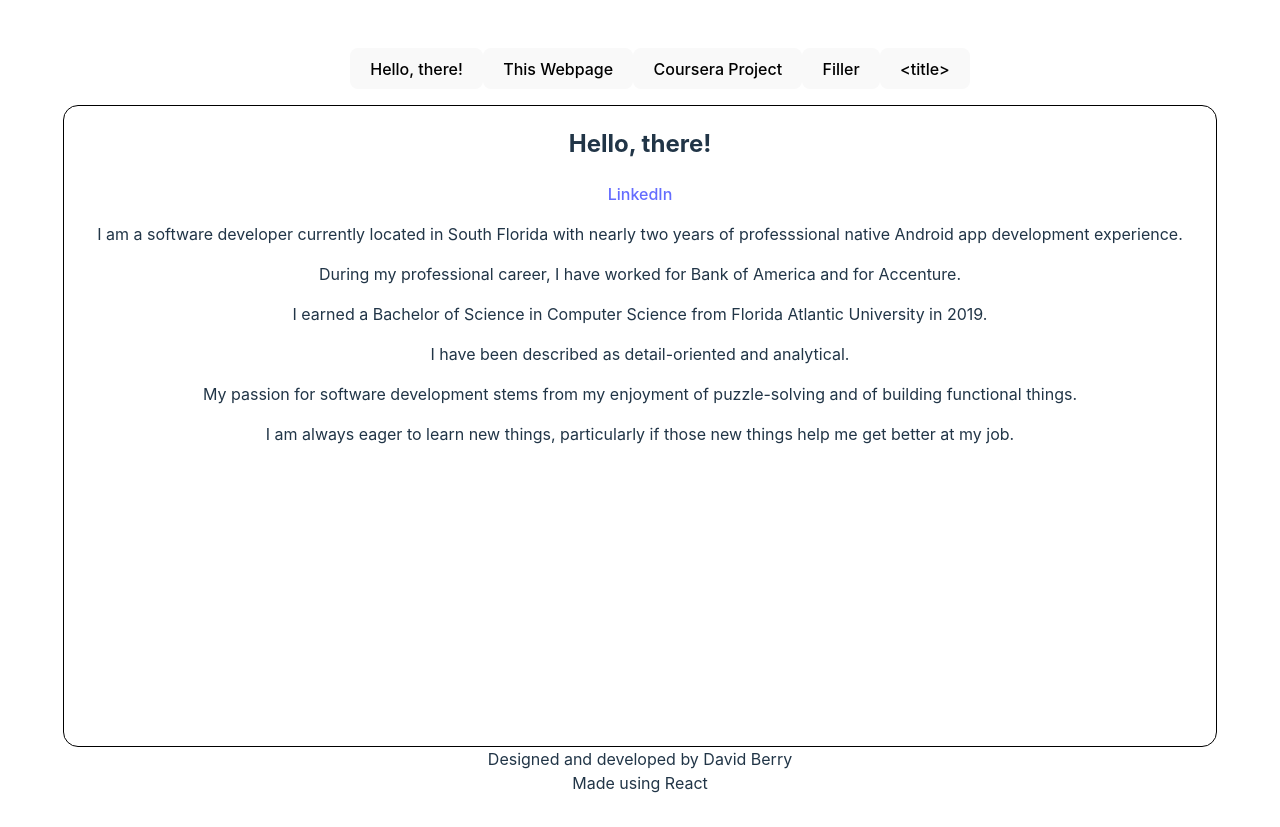
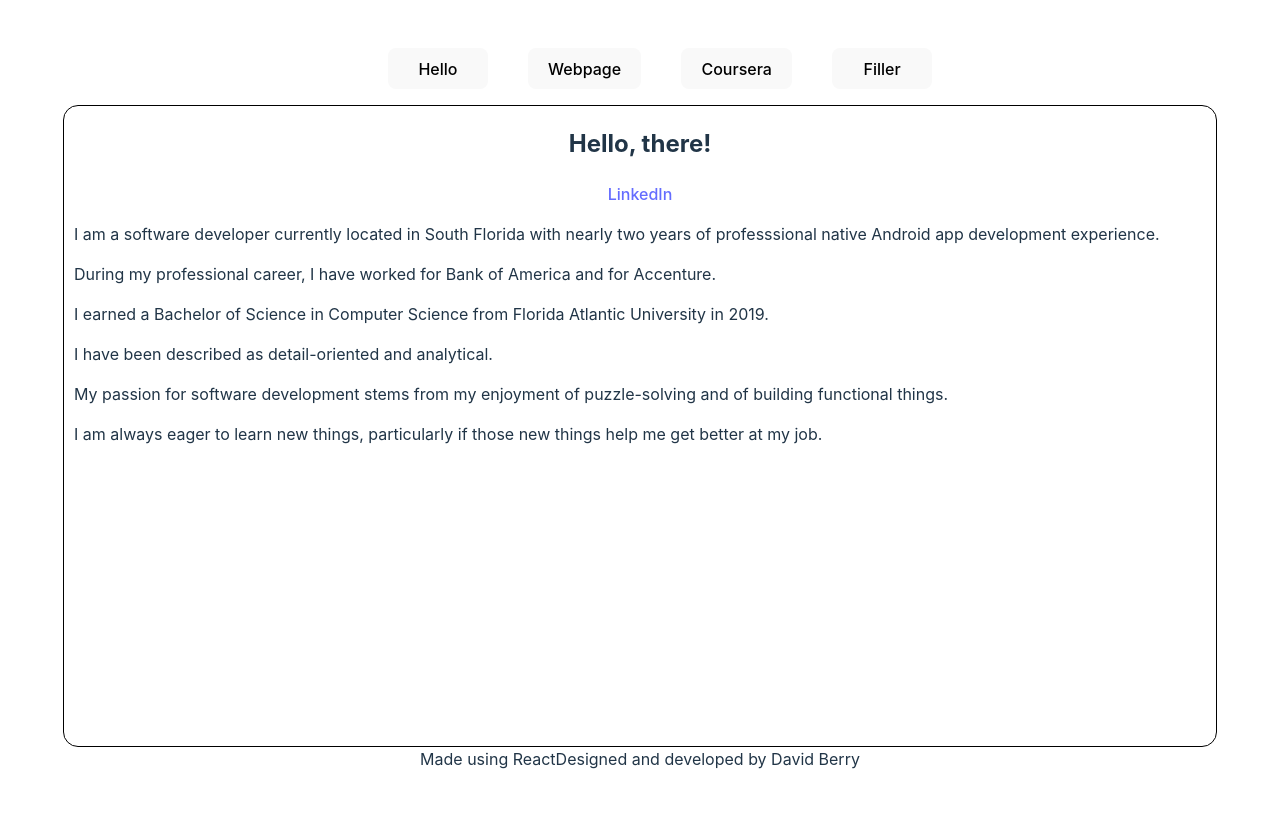
Before and after one commit to DBerry07/DBerry07.github.io, a React (Vite) app: page / in a window 1280 px wide. After the commit the page ends 803 px from the top, so only its background shows below. Built offline with nearby package versions, Linux system fonts and the light colour scheme.

Commit message:
Restructured data and css

```diff
--- a/src/App.jsx
+++ b/src/App.jsx
@@ -3,9 +3,11 @@ import "./css/App.css";
 import Entry from "./components/Entry.jsx";
 import ButtonMenu from "./components/ButtonMenu.jsx";
 import Footer from "./components/Footer.jsx";
+import { Tab } from "./data/constants.js";
 
 function App() {
   const [count, setCount] = useState(0);
+  const entries = Object.keys(Tab);
 
   function handleSelect(value) {
     setCount(value);
@@ -15,7 +17,7 @@ function App() {
     <div className="App">
       <main>
         <ButtonMenu onSelect={handleSelect} />
-        <Entry index={count} />
+        <Entry screen={entries[count]} />
       </main>
       <Footer />
     </div>
--- a/src/components/ButtonMenu.jsx
+++ b/src/components/ButtonMenu.jsx
@@ -1,10 +1,18 @@
 import * as content from "../data/content.js";
+import { Tab } from "../data/constants.js";
+import "../css/ButtonMenu.css";
 
 function ButtonMenu({ onSelect }) {
+  const buttons = Object.keys(Tab);
+
   return (
     <menu>
-      {content.pageContent.map((item, index) => (
-        <button onClick={() => onSelect(index)}>{item.title}</button>
+      {buttons.map((item, index) => (
+        <span>
+          <button class="menu_button" onClick={() => onSelect(index)}>
+            {item}
+          </button>
+        </span>
       ))}
     </menu>
   );
--- a/src/components/Entry.jsx
+++ b/src/components/Entry.jsx
@@ -1,21 +1,30 @@
-import * as content from "../data/content";
+import content from "../data/content";
 import "../css/Entry.css";
 
 function Entry(props) {
-  const entry = content.pageContent[props.index];
+  const entryString = props.screen;
+  console.log("In Entry=" + entryString);
+
+  const entry = content[entryString];
+  const title = entry.title;
   const htmls = entry.htmls;
+  const body = entry.body;
 
+  // console.log("Title: " + title);
+  // console.log("HTMLs: " + htmls);
+  // console.log("Body: " + body);
   return (
     <div id="content-box">
-      <h2>{entry.title}</h2>
-      {htmls.map((item) => (
-        <a href={item[0]} target="_blank">
-          {item[1]}
+      {console.log("Generating content for tab: " + entryString)}
+      <h2>{title}</h2>
+      {htmls.map((html) => (
+        <a href={html[0]} target="_blank">
+          {html[1]}
         </a>
       ))}
 
       <div>
-        {entry.body.map((item) => (
+        {body.map((item, index) => (
           <p>{item}</p>
         ))}
       </div>
--- a/src/components/Footer.jsx
+++ b/src/components/Footer.jsx
@@ -1,8 +1,10 @@
+import "../css/Footer.css";
+
 function Footer() {
   return (
     <footer>
-      Designed and developed by David Berry <br />
-      Made using React
+      <span id="footer-left">Made using React</span>
+      <span id="footer-right">Designed and developed by David Berry</span>
     </footer>
   );
 }
--- /dev/null
+++ b/src/css/ButtonMenu.css
@@ -0,0 +1,9 @@
+
+.menu_button {
+    min-width: 100px;
+}
+
+menu span {
+    padding-left: 20px;
+    padding-right: 20px;
+}
--- a/src/css/Entry.css
+++ b/src/css/Entry.css
@@ -10,3 +10,8 @@
   border-radius: 15px;
   overflow-y: scroll;
 }
+
+#content-box p {
+  text-align: start;
+  padding-left: 10px;
+}
--- /dev/null
+++ b/src/css/Footer.css
@@ -0,0 +1,8 @@
+
+#footer-right {
+    align-items: end;
+}
+
+#footer-left {
+    text-align: start;
+}
--- /dev/null
+++ b/src/data/constants.js
@@ -0,0 +1,15 @@
+
+export class Tab {
+    static Hello = new Tab("Hello");
+    static Webpage = new Tab("Webpage");
+    static Coursera = new Tab("Coursera");
+    static Filler = new Tab("Filler");
+
+    constructor(name) {
+        this.name = name;
+    }
+
+    toString() {
+        return this.name;
+    }
+}
--- a/src/data/content.js
+++ b/src/data/content.js
@@ -1,57 +1,19 @@
-import MyContent from "./MyContent.js"
+import * as constants from "./constants.js"
+import * as Screens from "./screens.js"
 
-export const pageContent = [
-    // First Tab Content: Hello Tab
-    new MyContent(
-        "Hello, there!",
-        [
-            ["https://linkedin.com/in/david-wj-berry", "LinkedIn"],
-        ],
-        [
-            // Intro page text
-            "I am a software developer currently located in South Florida with nearly two years of professsional native Android app development experience.",
-            "During my professional career, I have worked for Bank of America and for Accenture.",
-            "I earned a Bachelor of Science in Computer Science from Florida Atlantic University in 2019.",
-            "I have been described as detail-oriented and analytical.",
-            "My passion for software development stems from my enjoyment of puzzle-solving and of building functional things.",
-            "I am always eager to learn new things, particularly if those new things help me get better at my job.",
-        ],
-    ),
-    new MyContent(
-        "This Webpage",
-        [
-            ["http://", "GitHub Repo"],
-        ],
-        [
-            "This webpage (hosted on GitHub Pages) is created with React and initially set up using Vite.",
-            "JSX, Components, and Hooks were all used to make the user interface and its interactability - as is the norm for React applications."
-        ]
-    ),
-    //Second Tab Content: Coursera Project Tab
-    new MyContent(
-        "Coursera Project",
-        [
-            ["http://", "GitHub Repo"],
-        ],
-        [
-            // Coursera Project text
-            "My project that I submittted to Coursera's Vanderbilt-developed Android developer specialization.",
-            "This is a note-taking and -saving app. The user is able to write their own notes and save those notes to their local phone storage.",
-            "The notes are displayed using a RecyclerView in order of date created. Users can also edit a previously created note or delete a note.",
-            "Contains all four of the major Android app components - Activities, Broadcast Receivers, Services, and Content Providers.",
-            "The app is written in Kotlin.",
-        ]
-    ),
-    new MyContent(
-        "Filler",
-        [
-            ["http://", "Hello, World!"],
-        ],
-        [
-            "filler", "filler","filler","filler","filler","filler","filler","filler","filler","filler","filler","filler","filler","filler",
-            "filler","filler","filler","filler","filler","filler","filler","filler","filler","filler","filler","filler","filler","filler","filler",
-            "filler","filler","filler","filler","filler","filler","filler","filler","filler","filler","filler","filler","filler","filler",
-        ]
-    ),
-    new MyContent(),
-]
+console.log("In content.js file.")
+
+const pageContent = {};
+
+    pageContent[constants.Tab.Hello] = Screens.Hello;
+
+    pageContent[constants.Tab.Webpage] = Screens.Webpage;
+
+    pageContent[constants.Tab.Coursera] = Screens.Coursera;
+
+    pageContent[constants.Tab.Filler] = Screens.Filler;
+
+
+console.log(pageContent);
+
+export default pageContent
--- /dev/null
+++ b/src/data/screens.js
@@ -0,0 +1,55 @@
+import MyContent from "./MyContent.js"
+
+export const Hello = new MyContent(
+    "Hello, there!",
+    [
+        ["https://linkedin.com/in/david-wj-berry", "LinkedIn"],
+    ],
+    [
+        // Intro page text
+        "I am a software developer currently located in South Florida with nearly two years of professsional native Android app development experience.",
+        "During my professional career, I have worked for Bank of America and for Accenture.",
+        "I earned a Bachelor of Science in Computer Science from Florida Atlantic University in 2019.",
+        "I have been described as detail-oriented and analytical.",
+        "My passion for software development stems from my enjoyment of puzzle-solving and of building functional things.",
+        "I am always eager to learn new things, particularly if those new things help me get better at my job.",
+    ],
+)
+
+export const Webpage = new MyContent(
+    "This Webpage",
+    [
+        ["http://", "GitHub Repo"],
+    ],
+    [
+        "This webpage (hosted on GitHub Pages) is created with React and initially set up using Vite.",
+        "JSX, Components, and Hooks were all used to make the user interface and its interactability - as is the norm for React applications."
+    ]
+)
+
+export const Coursera = new MyContent(
+    "Coursera Project",
+    [
+        ["http://", "GitHub Repo"],
+    ],
+    [
+        // Coursera Project text
+        "My project that I submittted to Coursera's Vanderbilt-developed Android developer specialization.",
+        "This is a note-taking and -saving app. The user is able to write their own notes and save those notes to their local phone storage.",
+        "The notes are displayed using a RecyclerView in order of date created. Users can also edit a previously created note or delete a note.",
+        "Contains all four of the major Android app components - Activities, Broadcast Receivers, Services, and Content Providers.",
+        "The app is written in Kotlin.",
+    ]
+)
+
+export const Filler = new MyContent(
+    "Filler",
+    [
+        ["http://", "Hello, World!"],
+    ],
+    [
+        "filler", "filler","filler","filler","filler","filler","filler","filler","filler","filler","filler","filler","filler","filler",
+        "filler","filler","filler","filler","filler","filler","filler","filler","filler","filler","filler","filler","filler","filler","filler",
+        "filler","filler","filler","filler","filler","filler","filler","filler","filler","filler","filler","filler","filler","filler",
+    ]
+)
```
